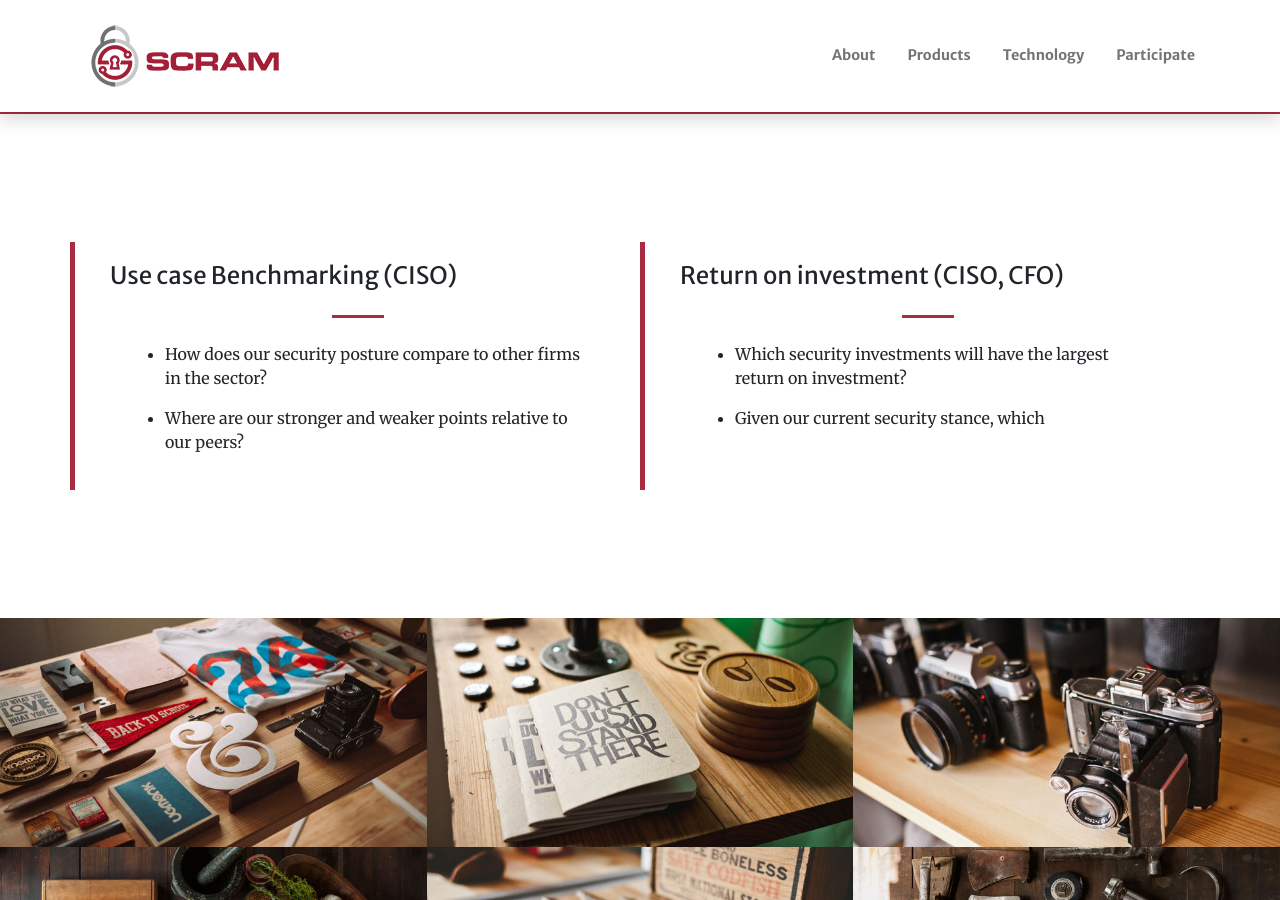
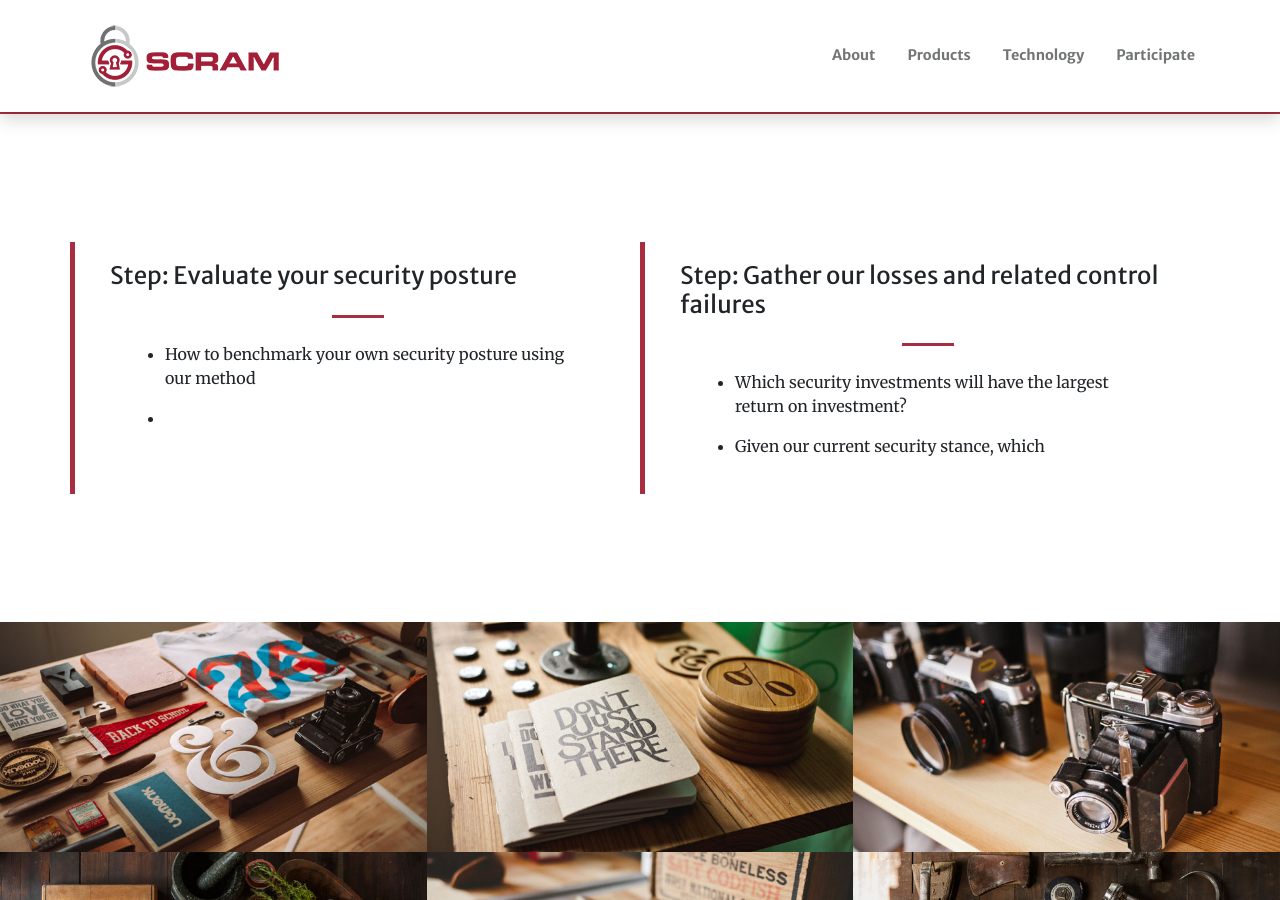
Before and after one commit to jisqyv/MIT, a Jekyll site: the page built from participate.md, in a window 1280 px wide and 900 px high, scrolled down 676 px. Built offline with Jekyll 4.4.1, drawn with Linux system fonts in a browser that asks for light colours; nearby versions of some CDN libraries.

Commit message:
Update participate.md

```diff
--- a/participate.md
+++ b/participate.md
@@ -25,12 +25,11 @@ sections:
     #background_style: bg-info
     title: At Your Service
     services:
-      - title: Use case Benchmarking (CISO)
-        text1: How does our security posture compare to other firms in the sector?
-        text2: Where are our stronger and weaker points relative to our peers?
+      - title: 'Step: Evaluate your security posture'
+        text1: How to benchmark your own security posture using our method
+        text2: ' '
 
-        url: https://startbootstrap.com/
-      - title: Return on investment (CISO, CFO)
+      - title: 'Step: Gather our losses and related control failures'
         text1: Which security investments will have the largest return on investment?
         text2: Given our current security stance, which
 
```
